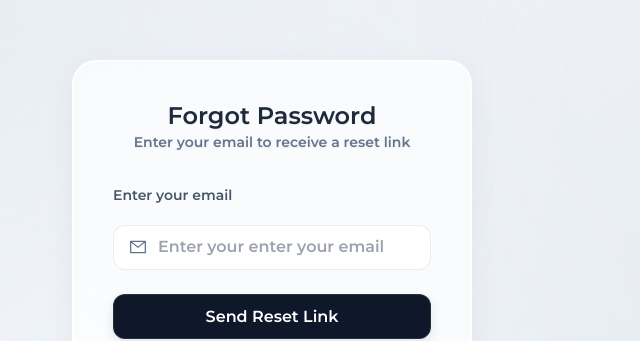
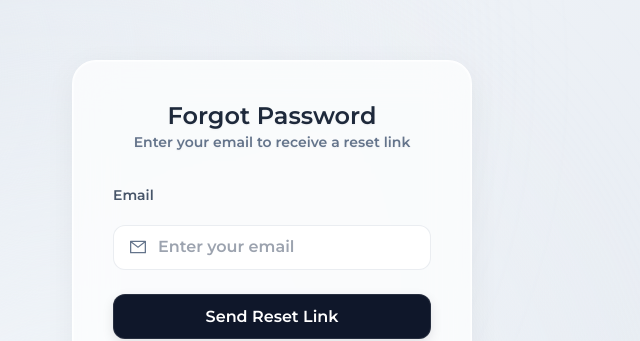
Before and after one commit to lyfe691/AppliCare, a React (Vite) app in the folder applicare_frontend/: page /forgot-password in a window 1280 px wide. Shown: the part 145-486 px from the top of the page, without its empty margins (368-1008 px from the left). Built offline with nearby package versions, Linux system fonts and the light colour scheme.

Commit message:
fix small validation error

```diff
--- a/applicare_frontend/src/features/auth/pages/ForgotPassword.jsx
+++ b/applicare_frontend/src/features/auth/pages/ForgotPassword.jsx
@@ -27,7 +27,7 @@
   }
 
   const fields = [
-    { name: "email", type: "email", placeholder: "Enter your email", required: true }
+    { name: "email", type: "email", placeholder: "Email", required: true }
   ];
 
   return (
```
